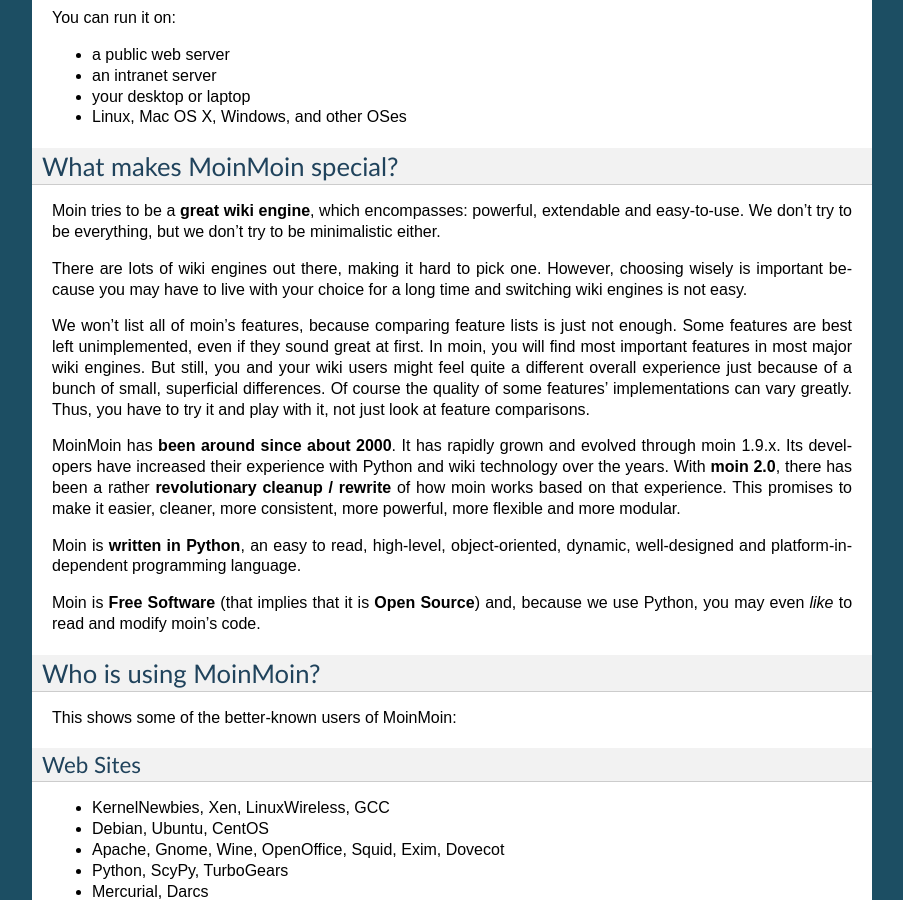
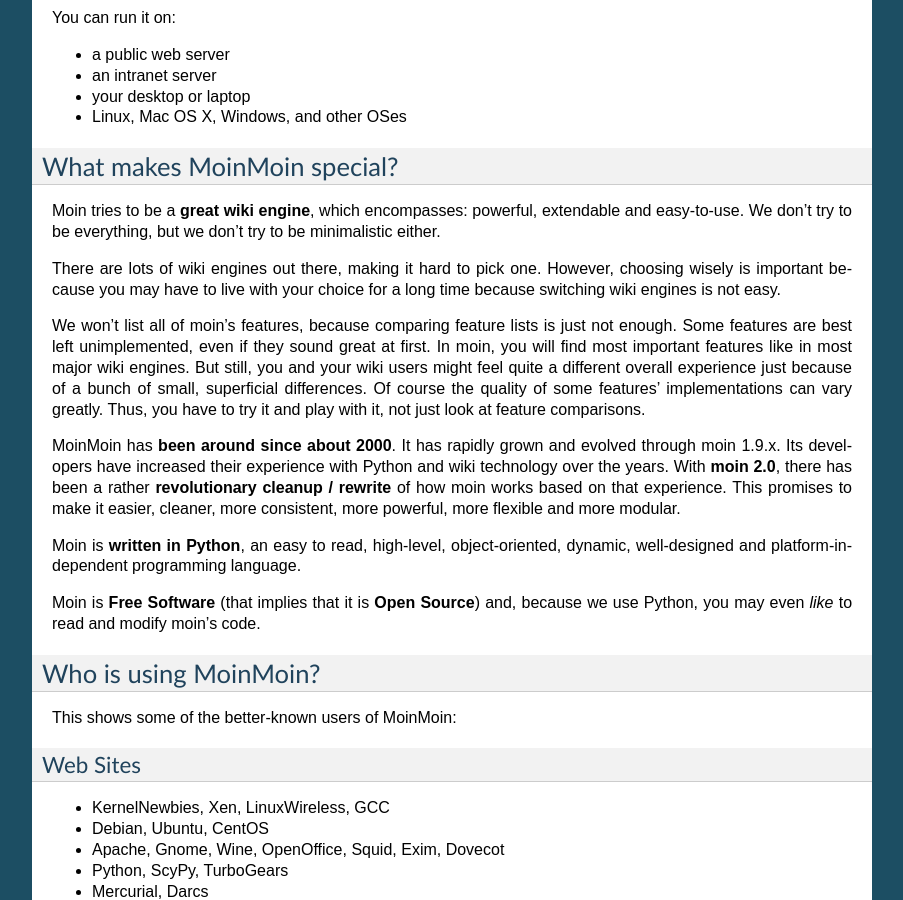
Before and after one commit to mirror/moin-2.0, a Sphinx documentation site: the page built from docs/intro/general.rst, in a window 1280 px wide and 900 px high, scrolled down 544 px. Shown: the whole window, without its empty margins (198-1101 px from the left). Built offline with Sphinx 7.4.7, drawn with Linux system fonts in a browser that asks for light colours; pages that are not in the unit, such as notebooks, are missing from menus.

Commit message:
fixing some docs issues (syntax and semantics)

```diff
--- a/docs/admin/index.rst
+++ b/docs/admin/index.rst
@@ -137,7 +137,7 @@
 and also see results from the other wikis.
 
 Before you start, you must prepare your wiki configs. For example, for a company
-that uses two wiki farms, such as ``Sales`` and ``Engineering``, Their respective
+that uses two farm wikis, such as ``Sales`` and ``Engineering``, Their respective
 wiki configs could look like:
 
 ``Sales``::
--- a/docs/devel/development.rst
+++ b/docs/devel/development.rst
@@ -29,7 +29,7 @@
 * http://bitbucket.org/thomaswaldmann/moin-2.0 - bitbucket mirror for your
   convenience, simplifying forking and contributing
 
-We use Mercurial DVCS and mercurial for distributed version control.
+We use Mercurial DVCS for distributed version control.
 
 If you are not using Mercurial, you can still submit patches.
 In that case, open an issue in the issue tracker and attach the patch there.
@@ -151,7 +151,7 @@
 input and output mimetypes.
 
 For example, if the mimetype is `text/x-moin-wiki`, it will find that the input
-converter handling, this is the one defined in `converter.moinwiki_in`. It then
+converter handling this is the one defined in `converter.moinwiki_in`. It then
 feeds the data of this item into this converter. The converter parses this
 input and creates an in-memory `dom tree` representation from it.
 
--- a/docs/intro/features.rst
+++ b/docs/intro/features.rst
@@ -4,8 +4,9 @@
 
 Operating System Support
 ========================
-Moin is implemented in Python, a platform-independant language.
-It works on Linux, Mac OS X, Windows, FreeBSD and OSes compatible with these.
+Moin is implemented in Python, a platform-independent language.
+It works on Linux, Mac OS X, Windows, FreeBSD and other OSes that support
+Python.
 
 That said, Linux is the preferred and most tested deployment platform and
 will likely have fewer issues than, for example, Windows.
--- a/docs/intro/general.rst
+++ b/docs/intro/general.rst
@@ -42,12 +42,12 @@
 
 There are lots of wiki engines out there, making it hard to pick one.
 However, choosing wisely is important because you may have to live with
-your choice for a long time and switching wiki engines is not easy.
+your choice for a long time because switching wiki engines is not easy.
 
 We won't list all of moin's features, because comparing feature lists
 is just not enough. Some features are best left unimplemented,
 even if they sound great at first. In moin, you will find most
-important features in most major wiki engines. But still, you and your wiki
+important features like in most major wiki engines. But still, you and your wiki
 users might feel quite a different overall experience just because of a bunch
 of small, superficial differences. Of course the quality of some features'
 implementations can vary greatly. Thus, you have to
--- a/docs/user/rest.rst
+++ b/docs/user/rest.rst
@@ -372,7 +372,7 @@
 Literals Blocks
 ===============
 
-Literal blocks are used to show test as-it-is. i.e no markup processing is done within a literal block.
+Literal blocks are used to show text as-it-is. i.e no markup processing is done within a literal block.
 A minimum (1) indentation is required for the text block to be recognized as a literal block.
 
 **Markup**: ::
--- a/docs/user/search.rst
+++ b/docs/user/search.rst
@@ -12,7 +12,7 @@
 
 On the search results view you will get a bigger search query input field,
 for example for refining your query, and you may also choose to additionally search
-in non-current item revisions. Sselecting that will search in all revisions.
+in non-current item revisions. Selecting that will search in all revisions.
 
 Simple search queries
 =====================
```
Also changed, not shown: other parts of docs/devel/development.rst (+1 -1 lines).
